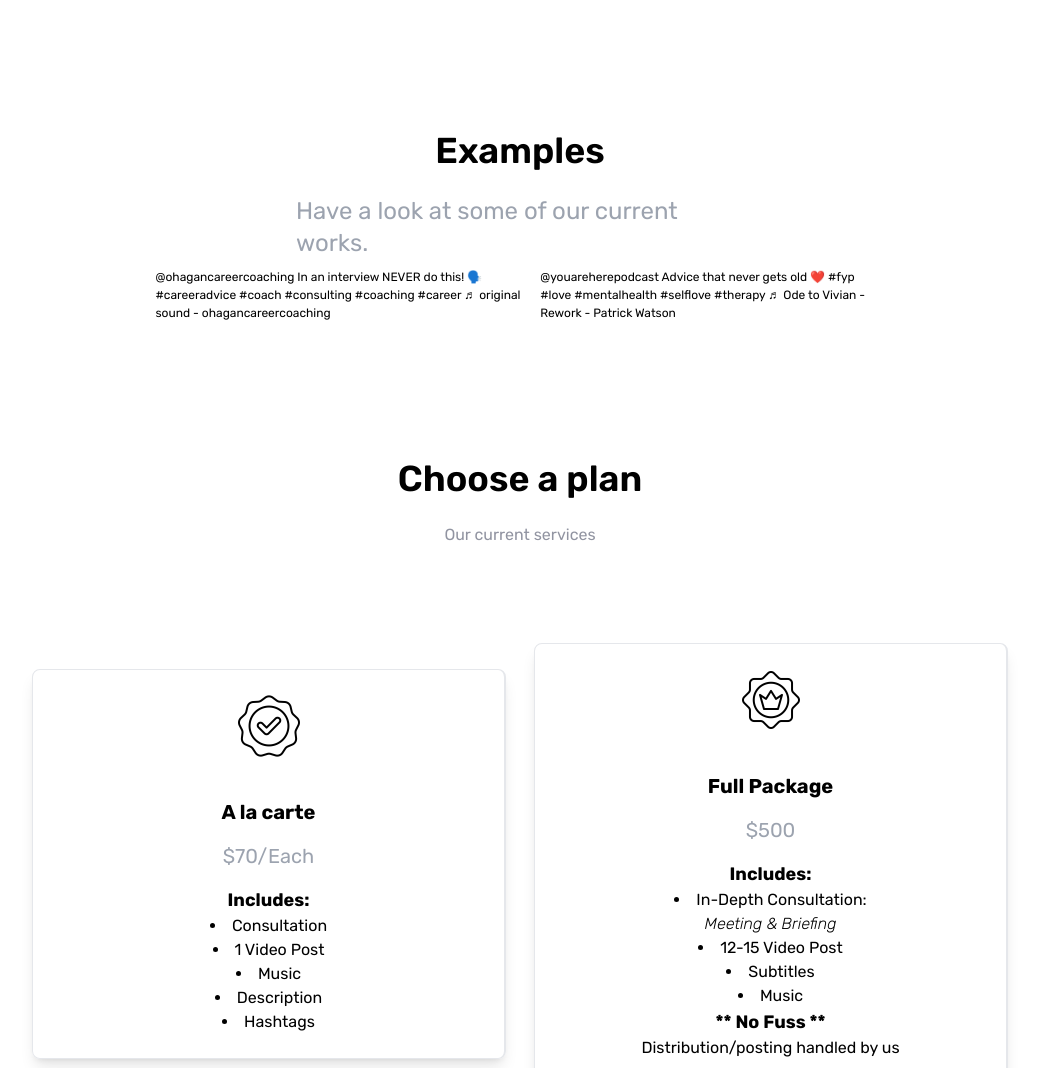
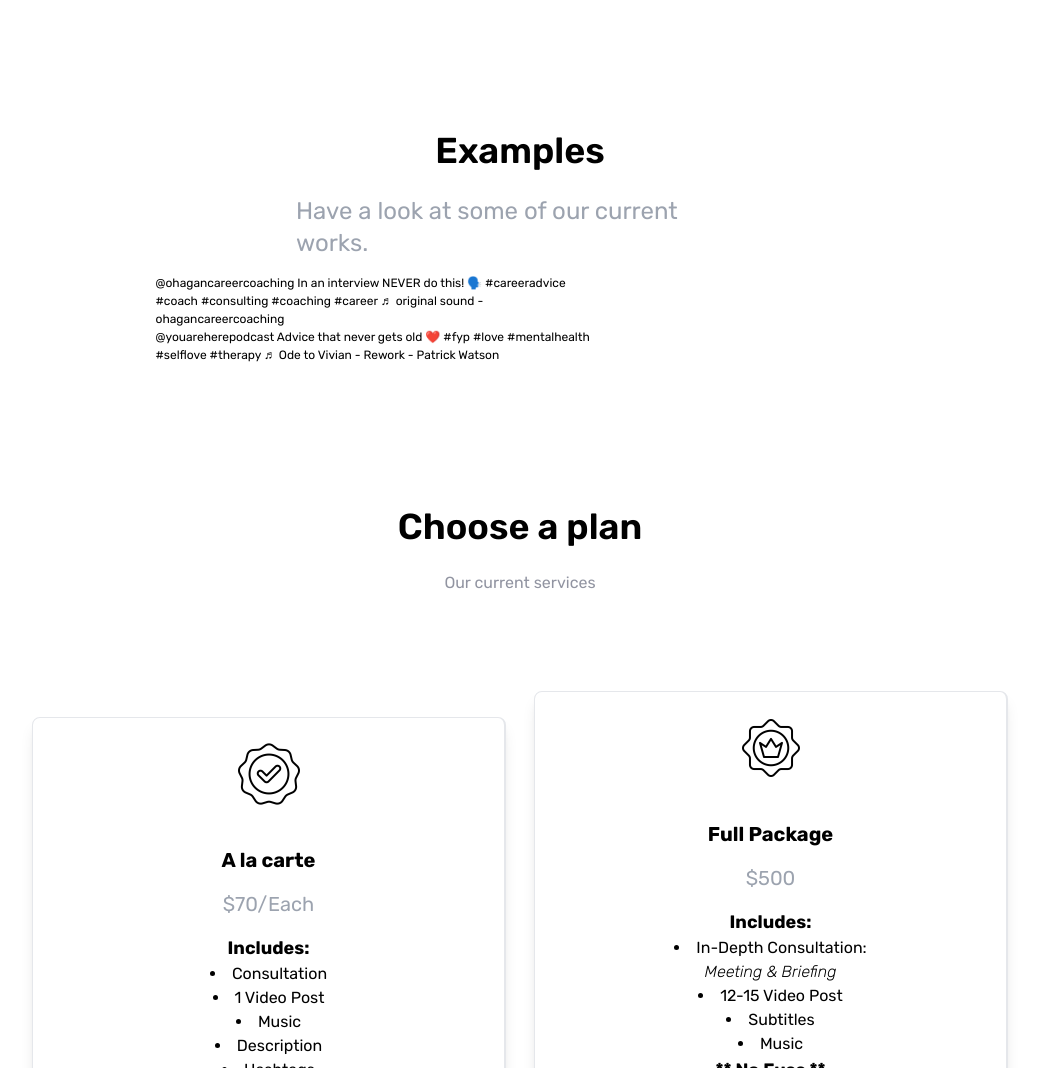
Before and after one commit to sebasnow777/you-are-here-media-site, a website: page index.html in a window 1280 px wide. Shown: the part 1690-2758 px from the top of the page, without its empty margins (120-1159 px from the left). Drawn offline with Linux system fonts and the light colour scheme; a script that the page names is missing; a web font is replaced by a local one.

Commit message:
Examples test
checking alignment

```diff
--- a/index.html
+++ b/index.html
@@ -269,7 +269,9 @@
         >
           Have a look at some of our current works.
         </p>
-        <div class="flex flex-row justify-center sm:scale-50 md:scale-75">
+        <div
+          class="flex flex-row justify-center sm:scale-50 sm:flex-col md:scale-75"
+        >
           <blockquote
             class="tiktok-embed"
             cite="https://www.tiktok.com/@ohagancareercoaching/video/7401149678538214702"
```
Also changed, not shown: css/style.css.
